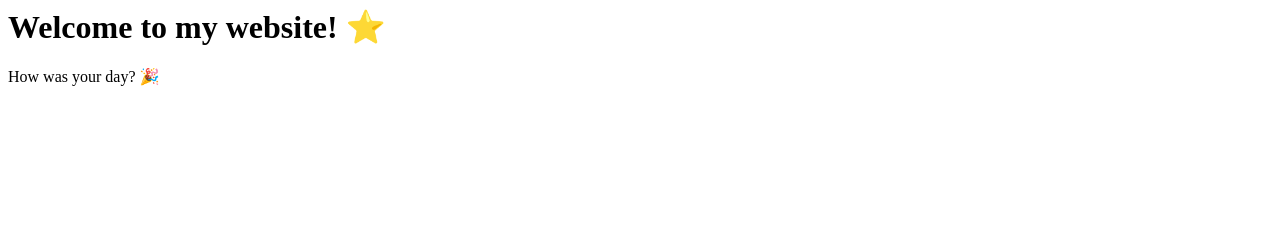
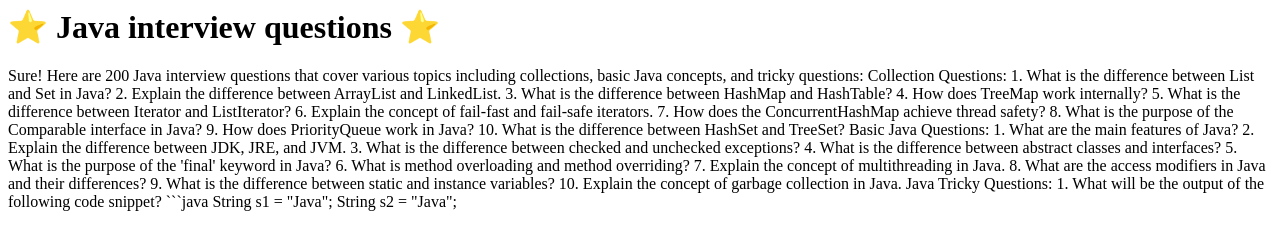
Before and after one commit to kunalgharate/javaInterviewQuestions, a plain HTML site: page index.html in a window 1280 px wide. Drawn offline with Linux system fonts and the light colour scheme.

Commit message:
Update index.html

````diff
--- a/index.html
+++ b/index.html
@@ -1,9 +1,40 @@
 <html>
    <head>
-      <title>My Cool Website</title>
+      <title>Java interview questions</title>
    </head>
    <body>
-      <h1>Welcome to my website! ⭐️</h1>
-      <p>How was your day? 🎉</p>
+      <h1>⭐️ Java interview questions ⭐️</h1>
+      <p>Sure! Here are 200 Java interview questions that cover various topics including collections, basic Java concepts, and tricky questions:
+
+Collection Questions:
+1. What is the difference between List and Set in Java?
+2. Explain the difference between ArrayList and LinkedList.
+3. What is the difference between HashMap and HashTable?
+4. How does TreeMap work internally?
+5. What is the difference between Iterator and ListIterator?
+6. Explain the concept of fail-fast and fail-safe iterators.
+7. How does the ConcurrentHashMap achieve thread safety?
+8. What is the purpose of the Comparable interface in Java?
+9. How does PriorityQueue work in Java?
+10. What is the difference between HashSet and TreeSet?
+
+Basic Java Questions:
+1. What are the main features of Java?
+2. Explain the difference between JDK, JRE, and JVM.
+3. What is the difference between checked and unchecked exceptions?
+4. What is the difference between abstract classes and interfaces?
+5. What is the purpose of the 'final' keyword in Java?
+6. What is method overloading and method overriding?
+7. Explain the concept of multithreading in Java.
+8. What are the access modifiers in Java and their differences?
+9. What is the difference between static and instance variables?
+10. Explain the concept of garbage collection in Java.
+
+Java Tricky Questions:
+1. What will be the output of the following code snippet?
+   ```java
+   String s1 = "Java";
+   String s2 = "Java";
+</p>
    </body>
 </html>
````
